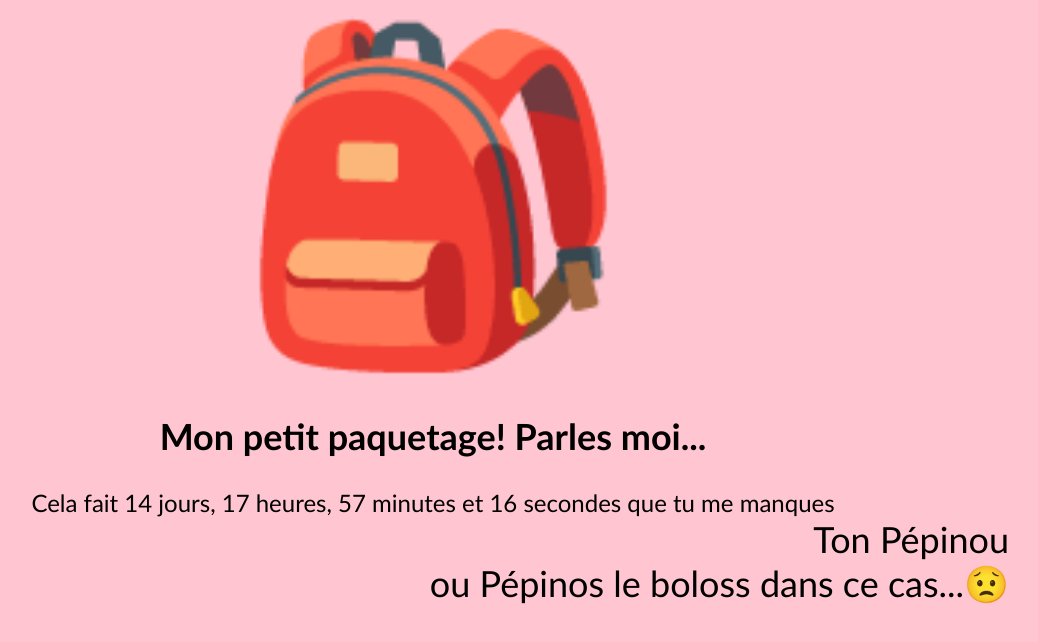
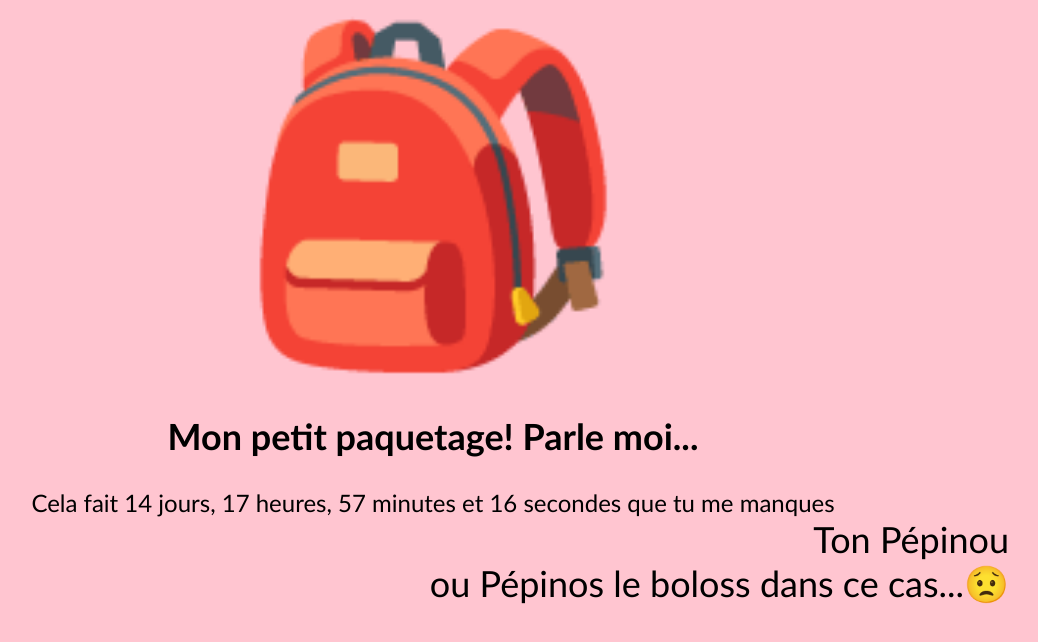
Before and after one commit to ArthurGuillard/ArthurGuillard.github.io, a plain HTML site: page index.html in a window 1280 px wide. Shown: the whole page, without its empty margins (215-1253 px from the left). Drawn offline with Linux system fonts and the light colour scheme.

Commit message:
fix orthographe

```diff
--- a/index.html
+++ b/index.html
@@ -53,7 +53,7 @@
             </div>
             <div class="CharlotteMessage">
                 <h2>
-                    Mon petit paquetage! Parles moi...
+                    Mon petit paquetage! Parle moi...
                 </h2>
             </div>
             <div id="iMissYouCounter" class="IMissYouCounter">
```
